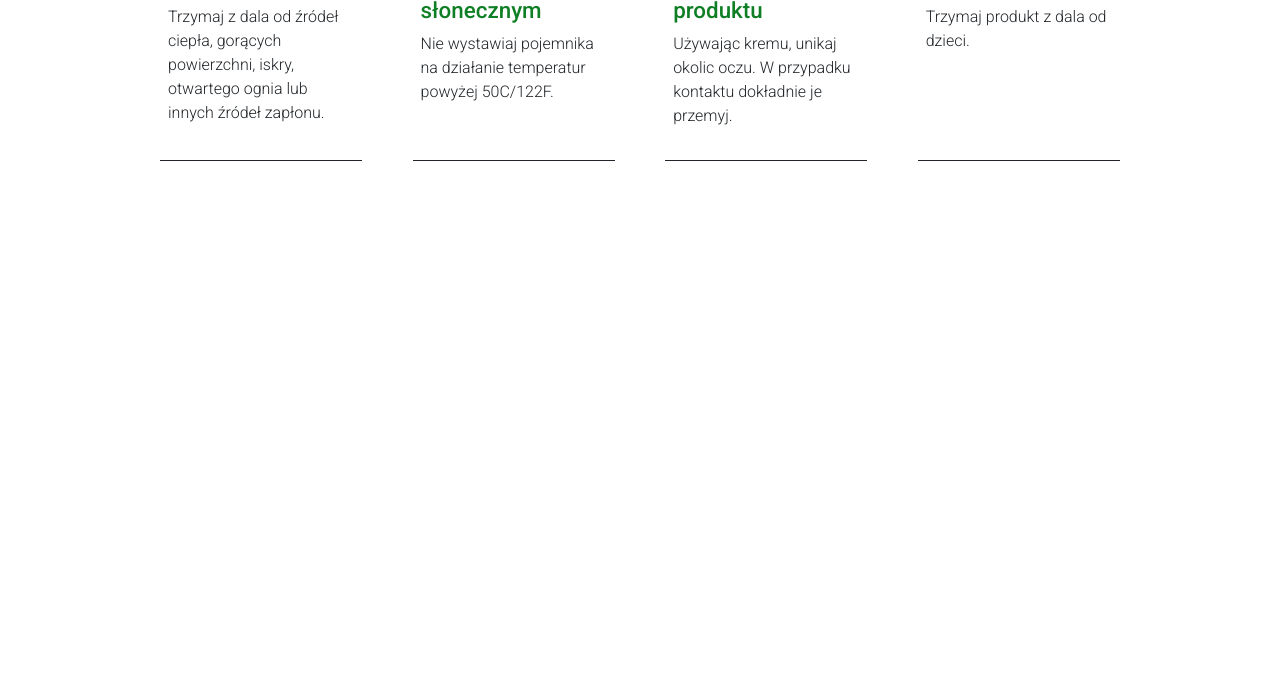
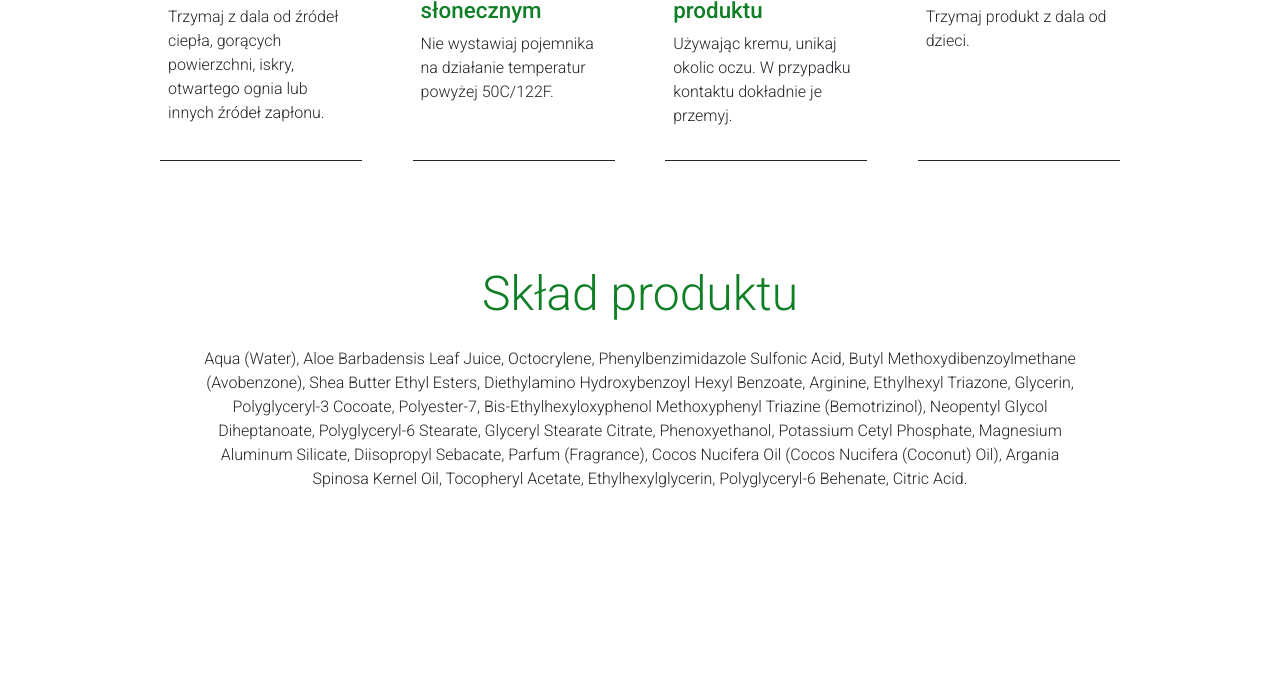
Before and after one commit to roommek/about-ad-task, a website: page public/index.html in a window 1280 px wide. Shown: the part 3893-4568 px from the top of the page. Before the commit the page ends 4158 px from the top, so only its background shows below. Drawn offline with nearby package versions, Linux system fonts and the light colour scheme; files that its build step writes are made by us from their sources.

Commit message:
Add ingredients section

```diff
--- a/public/index.html
+++ b/public/index.html
@@ -11,6 +11,7 @@
 
   <script src="https://ajax.googleapis.com/ajax/libs/jquery/3.7.1/jquery.min.js"></script>
   <script src="../src/js/info_popups.js"></script>
+
   <script>
     $(document).ready(function(){
       $('[data-toggle="popover"]').popover();
@@ -41,7 +42,7 @@
     </nav>
   </header>
 
-  <main>
+  <main class="container-fluid p-0">
     <div class="product_description container p-0">
 
       <section id="banner1" class="position-relative">
@@ -303,10 +304,26 @@
         </div>
       </section>
 
-      <section id="ingredients">
-
-      </section>
     </div>
+    <section id="ingredients" class="overflow-hidden position-relative d-flex justify-content-center" style="width: 100%">
+      <div class="container text-center mx-auto" style="max-width: 70%; margin-bottom: 30%">
+        <h2 class="mb-4 mb-xxl-6">Skład produktu</h2>
+        <p class="">
+          Aqua (Water), Aloe Barbadensis Leaf Juice, Octocrylene, Phenylbenzimidazole Sulfonic Acid, Butyl Methoxydibenzoylmethane (Avobenzone),
+          Shea Butter Ethyl Esters, Diethylamino Hydroxybenzoyl Hexyl Benzoate, Arginine, Ethylhexyl Triazone, Glycerin, Polyglyceryl-3 Cocoate,
+          Polyester-7, Bis-Ethylhexyloxyphenol Methoxyphenyl Triazine (Bemotrizinol), Neopentyl Glycol Diheptanoate, Polyglyceryl-6 Stearate,
+          Glyceryl Stearate Citrate, Phenoxyethanol, Potassium Cetyl Phosphate, Magnesium Aluminum Silicate, Diisopropyl Sebacate,
+          Parfum (Fragrance), Cocos Nucifera Oil (Cocos Nucifera (Coconut) Oil), Argania Spinosa Kernel Oil, Tocopheryl Acetate,
+          Ethylhexylglycerin, Polyglyceryl-6 Behenate, Citric Acid.
+        </p>
+      </div>
+      <div class="position-absolute bottom-0">
+        <img src="assets/images/logo_b.png" alt="" class="img-fluid z-5 position-absolute" style="width: 13%; left:37%; bottom: 16%">
+        <img src="assets/images/aloe_small_b.png" alt="" class="img-fluid">
+      </div>
+      <img src="assets/images/hand_b.png" alt="" class="img-fluid position-absolute end-0 bottom-0" style="width:35%;">
+    </section>
   </main>
+  <script src="https://cdn.jsdelivr.net/npm/bootstrap@5.3.2/dist/js/bootstrap.bundle.min.js" integrity="sha384-C6RzsynM9kWDrMNeT87bh95OGNyZPhcTNXj1NW7RuBCsyN/o0jlpcV8Qyq46cDfL" crossorigin="anonymous"></script>
 </body>
 </html>
--- a/src/scss/style.scss
+++ b/src/scss/style.scss
@@ -12,20 +12,20 @@
 @use 'sections/_usage';
 
 @media (min-width: 0px) {
-    .product_description {
+    .product_description, #ingredients .container {
         width: 90%;
         font-size: .45em;
     }
 }
 
 @media (min-width: 767px) {
-    .product_description {
+    .product_description, #ingredients .container{
         font-size: .5em;
     }
 }
 
 @media (min-width: 1400px) {
-    .product_description {
+    .product_description, #ingredients .container {
         font-size: .6em;
     }
 }
```
Also changed, not shown: public/assets/images/aloe_small_cut_b.png (added).
